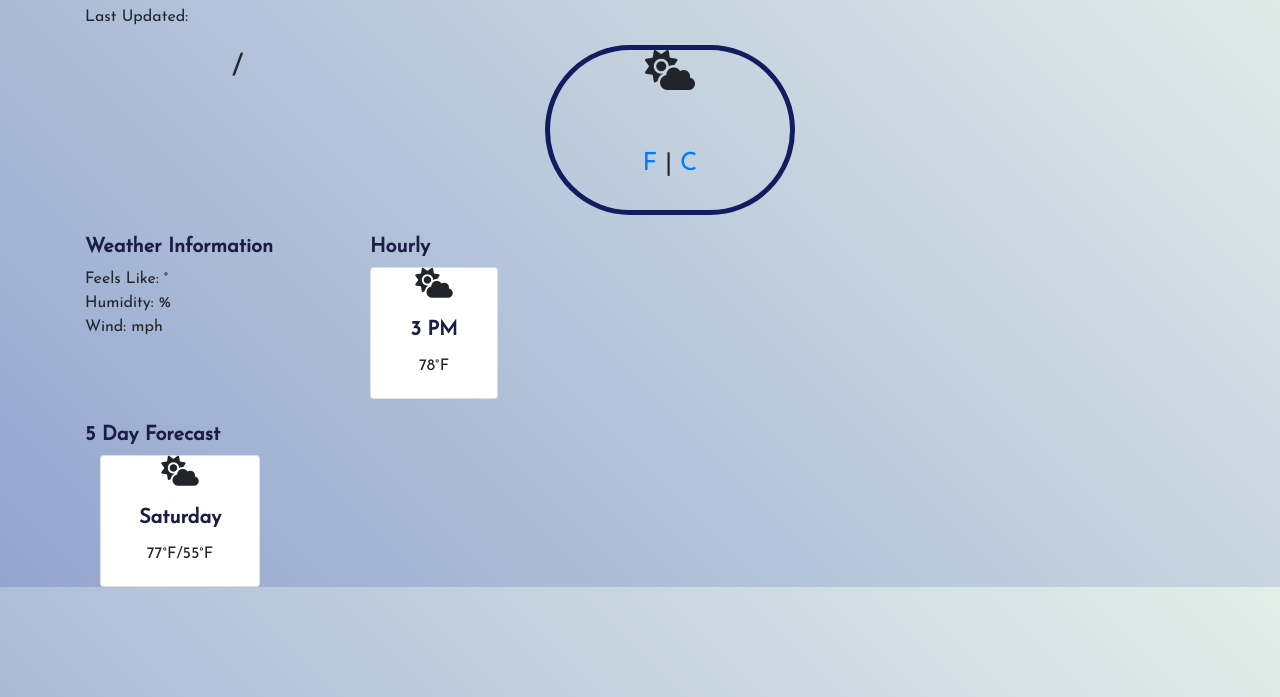
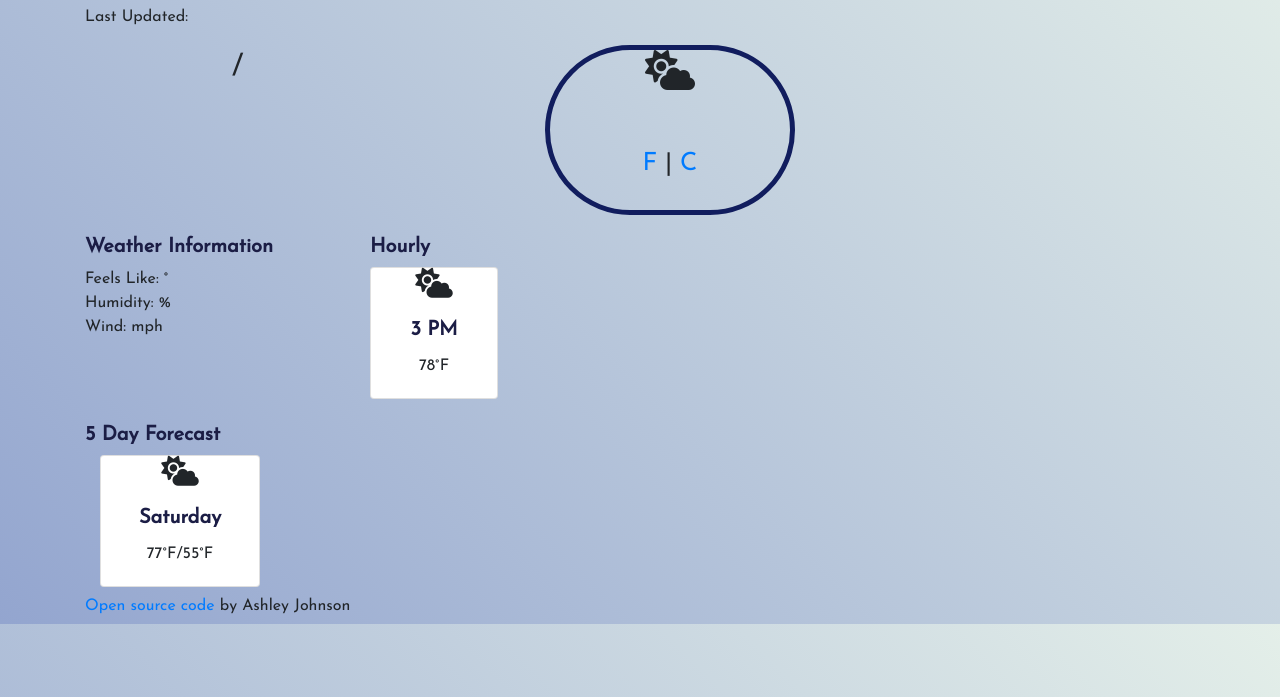
Before and after one commit to ashleyann9535/Final-Weather-Website, a plain HTML site: page index.html in a window 1280 px wide. Shown: the part 103-800 px from the top of the page. Drawn offline with nearby package versions, Linux system fonts and the light colour scheme; no server answers.

Commit message:
added GitHub link

```diff
--- a/index.html
+++ b/index.html
@@ -77,6 +77,12 @@
           </div>
         </div>
       </span>
+      <h6 class="gitSite">
+        <a href="https://github.com/ashleyann9535/Final-Weather-Website">
+          Open source code</a
+        >
+        by Ashley Johnson
+      </h6>
     </div>
     <script src="src/index.js"></script>
   </body>
--- a/src/styles.css
+++ b/src/styles.css
@@ -64,3 +64,7 @@ h5 {
 .card-body {
   text-align: center;
 }
+
+.gitSite {
+  margin-top: 10px;
+}
```
